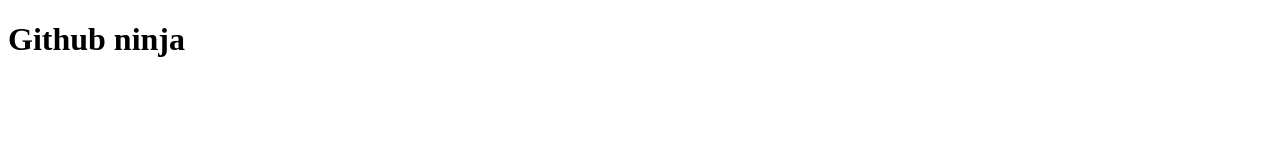
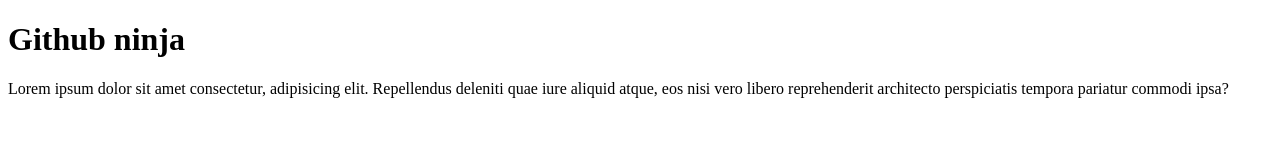
Before and after one commit to VisheshSingh/Github-Ninja, a plain HTML site: page index.html in a window 1280 px wide. Drawn offline with Linux system fonts and the light colour scheme.

Commit message:
new branch feature a

```diff
--- a/index.html
+++ b/index.html
@@ -9,6 +9,7 @@
 <body>
     <header>
         <h1>Github ninja</h1>
+        <p>Lorem ipsum dolor sit amet consectetur, adipisicing elit. Repellendus deleniti quae iure aliquid atque, eos nisi vero libero reprehenderit architecto perspiciatis tempora pariatur commodi ipsa?</p>
     </header>
 </body>
 </html>
```
